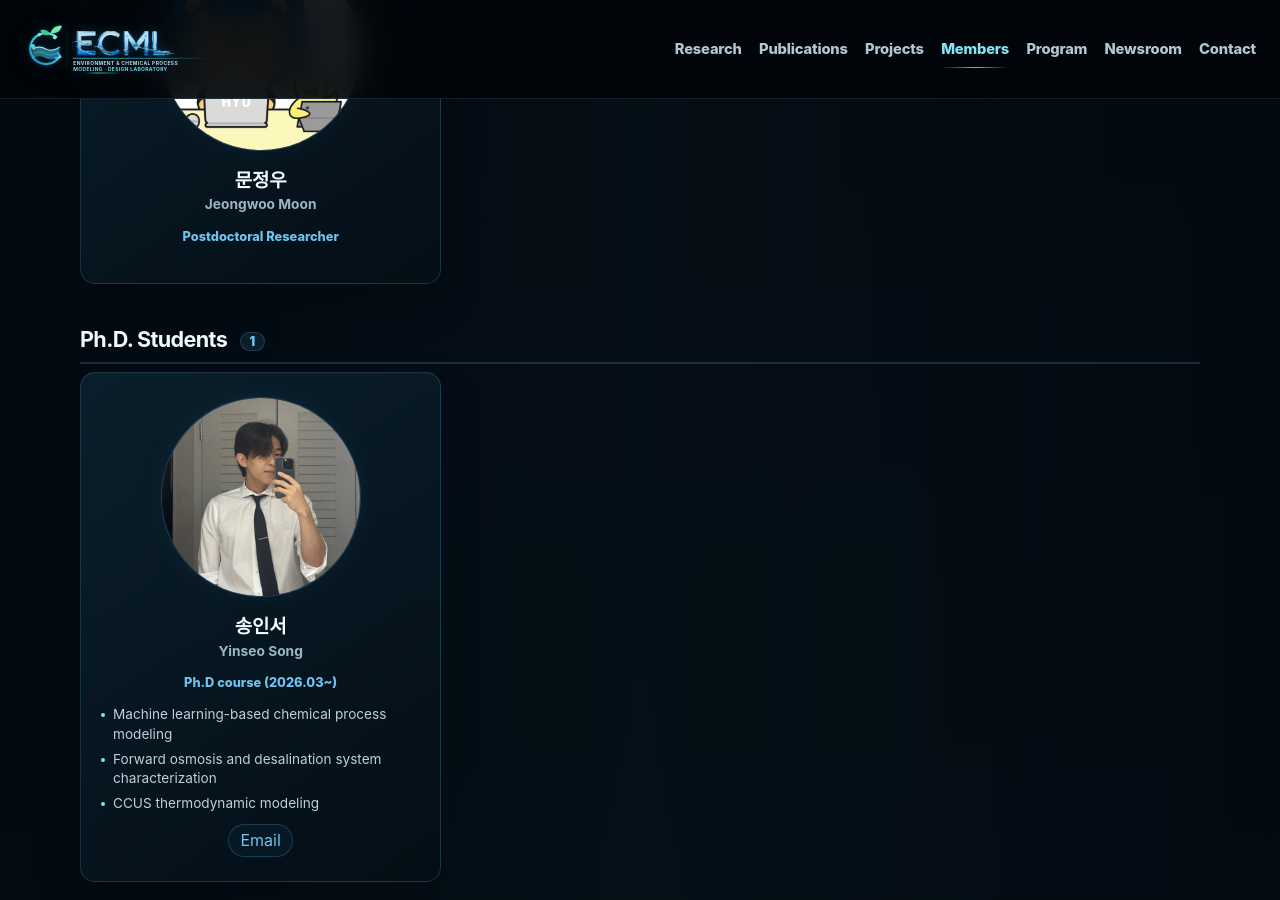
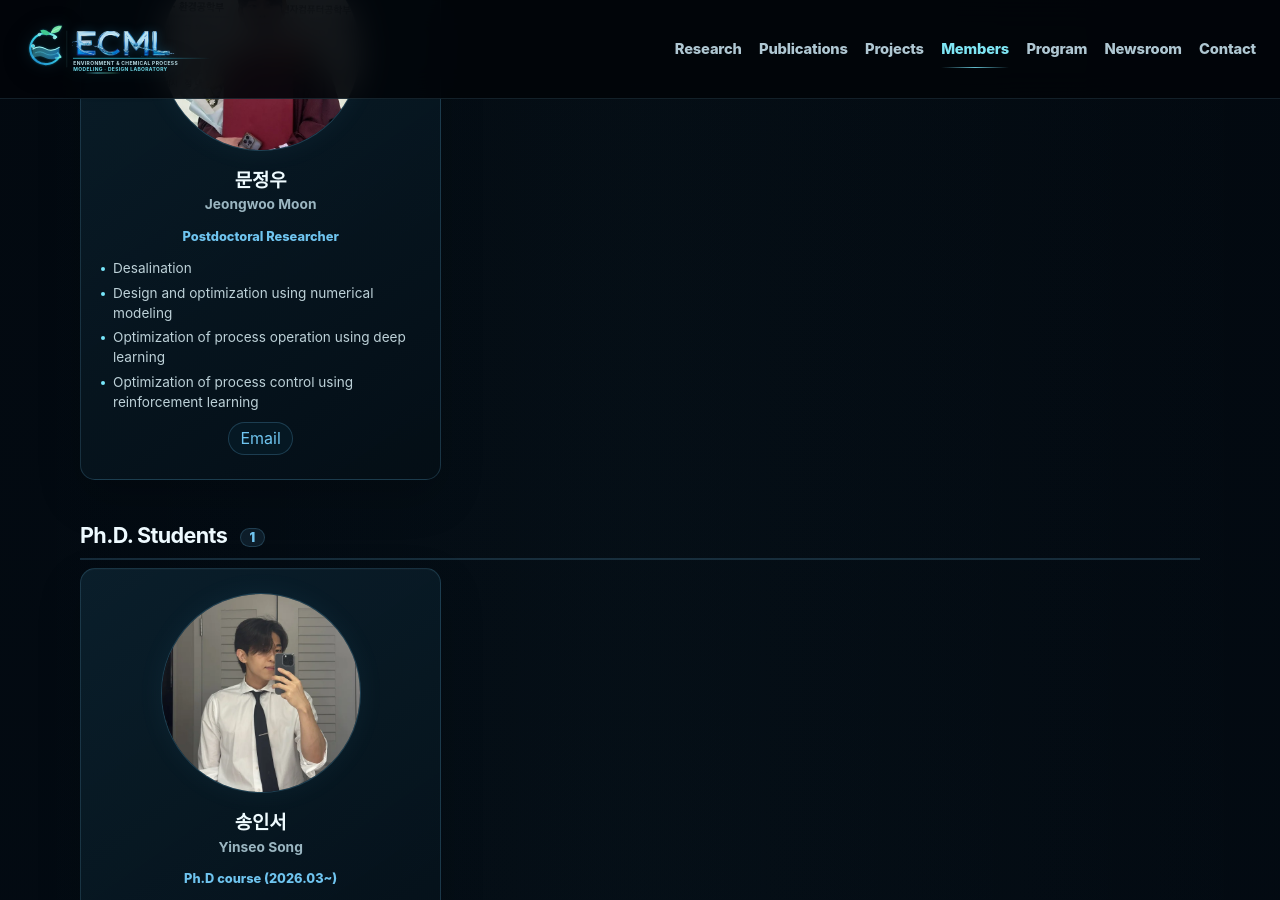
Before and after one commit to ecml-hyu/ecml-hyu.github.io, a Jekyll site: the page built from members.html, in a window 1280 px wide and 900 px high, scrolled down 1558 px. Built offline with Jekyll 4.4.1, drawn with Linux system fonts in a browser that asks for light colours.

Commit message:
Members: 문정우 연구분야·이메일·사진 추가, 김진범 사진 연결
Co-Authored-By: Claude Opus 5 (1M context) <noreply@anthropic.com>
Claude-Session: https://claude.ai/code/session_01UAau7XBDvwP2h7jhsiQ3mS

```diff
--- a/_data/members.yml
+++ b/_data/members.yml
@@ -64,12 +64,16 @@
   group: "postdoc"
   degree: "Postdoctoral Researcher"
   started: null
-  email_user: null
-  email_domain: null
-  photo: null
+  email_user: "jeongwoomoon"
+  email_domain: "hanyang.ac.kr"
+  photo: "/assets/img/members/jeongwoo-moon.webp"
   photo_slug: "jeongwoo-moon"
   hobby: ""
-  research_areas: []
+  research_areas:
+    - "Desalination"
+    - "Design and optimization using numerical modeling"
+    - "Optimization of process operation using deep learning"
+    - "Optimization of process control using reinforcement learning"
 
 - name_en: "Yinseo Song"
   name_ko: "송인서"
@@ -164,7 +168,7 @@
   started: "2026.09"
   email_user: null
   email_domain: null
-  photo: null
+  photo: "/assets/img/members/jinbeom-kim.webp"
   photo_slug: "jinbeom-kim"
   hobby: ""
   research_areas:
```
Also changed, not shown: assets/img/members/jeongwoo-moon.webp (added), assets/img/members/jinbeom-kim.webp (added).
